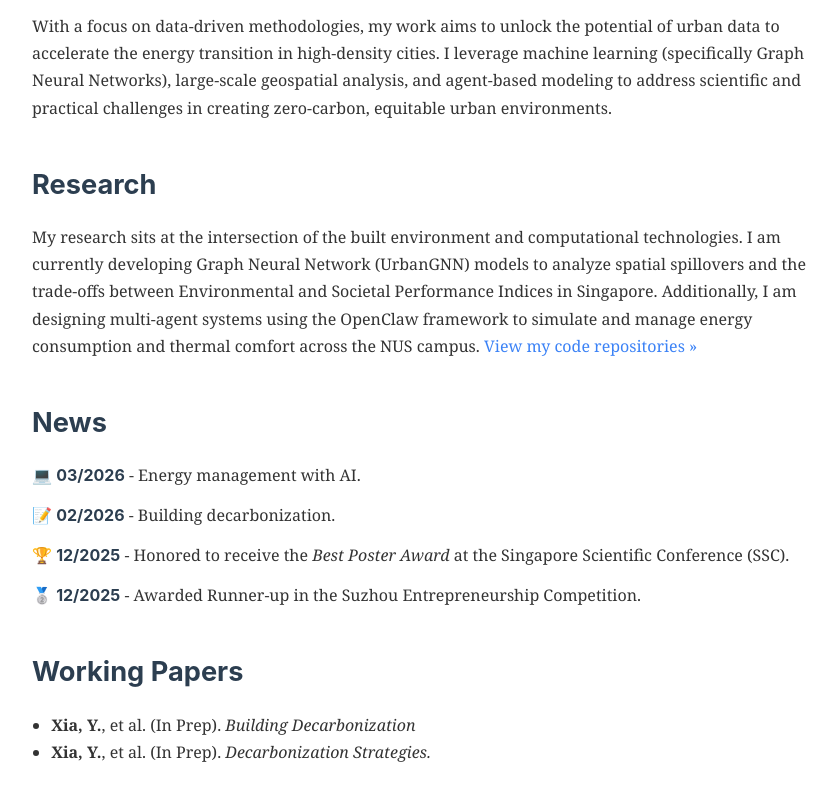
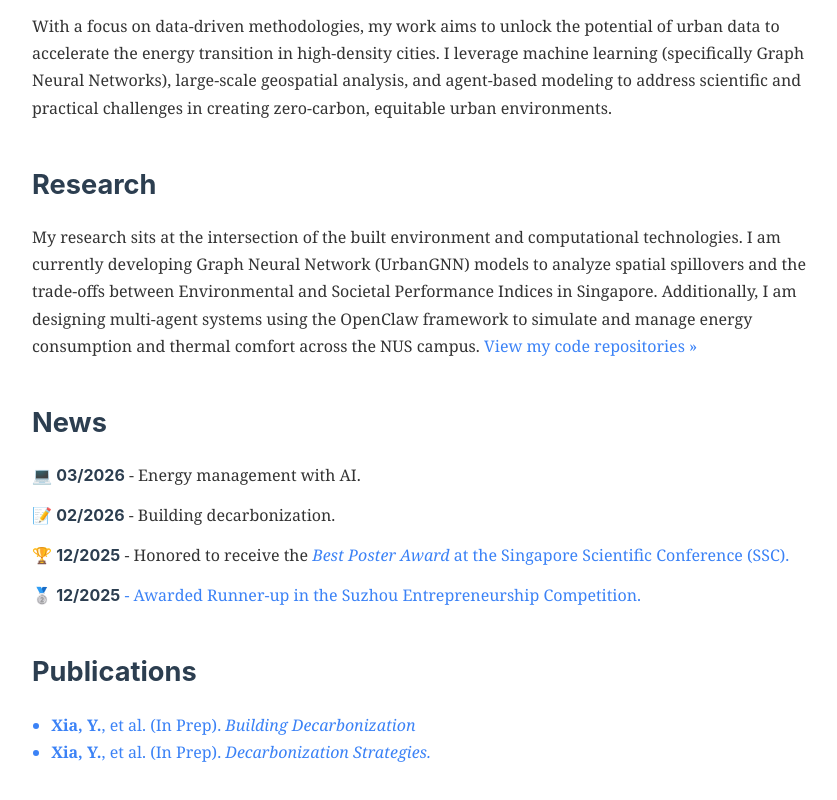
Before and after one commit to xiaye-lab/xiaye-lab.github.io, a plain HTML site: page index.html in a window 1280 px wide. Shown: the part 639-1439 px from the top of the page, without its empty margins (208-1045 px from the left). Drawn offline with Linux system fonts and the light colour scheme.

Commit message:
Update index.html

```diff
--- a/index.html
+++ b/index.html
@@ -258,11 +258,11 @@
         <ul class="news-list">
             <li>💻 <span class="news-date">03/2026</span> - Energy management with AI.</li>
             <li>📝 <span class="news-date">02/2026</span> - Building decarbonization.</li>
-            <li>🏆 <span class="news-date">12/2025</span> - Honored to receive the <em>Best Poster Award</em> at the Singapore Scientific Conference (SSC).</li>
-            <li>🥈 <span class="news-date">12/2025</span> - Awarded Runner-up in the Suzhou Entrepreneurship Competition.</li>
+            <li>🏆 <span class="news-date">12/2025</span> - Honored to receive the <a href="https://cde.nus.edu.sg/dbe/news/best-poster-award-at-ssc-2025-conference-explainable-ai-for-urban-sustainability-trade-offs-a-singapore-case-study/" target="_blank"><em>Best Poster Award</em> at the Singapore Scientific Conference (SSC).</li>
+            <li>🥈 <span class="news-date">12/2025</span> - Awarded <a href="https://www.linkedin.com/feed/update/urn:li:activity:7369656064218128385/" target="_blank">Runner-up in the Suzhou Entrepreneurship Competition.</li>
         </ul>
 
-        <h2 id="publications">Working Papers</h2>
+        <h2 id="publications">Publications</h2>
         <ul style="padding-left: 1.2rem;">
             <li><strong>Xia, Y.</strong>, et al. (In Prep). <em>Building Decarbonization</em></li>
             <li><strong>Xia, Y.</strong>, et al. (In Prep). <em>Decarbonization Strategies.</em></li>
```
